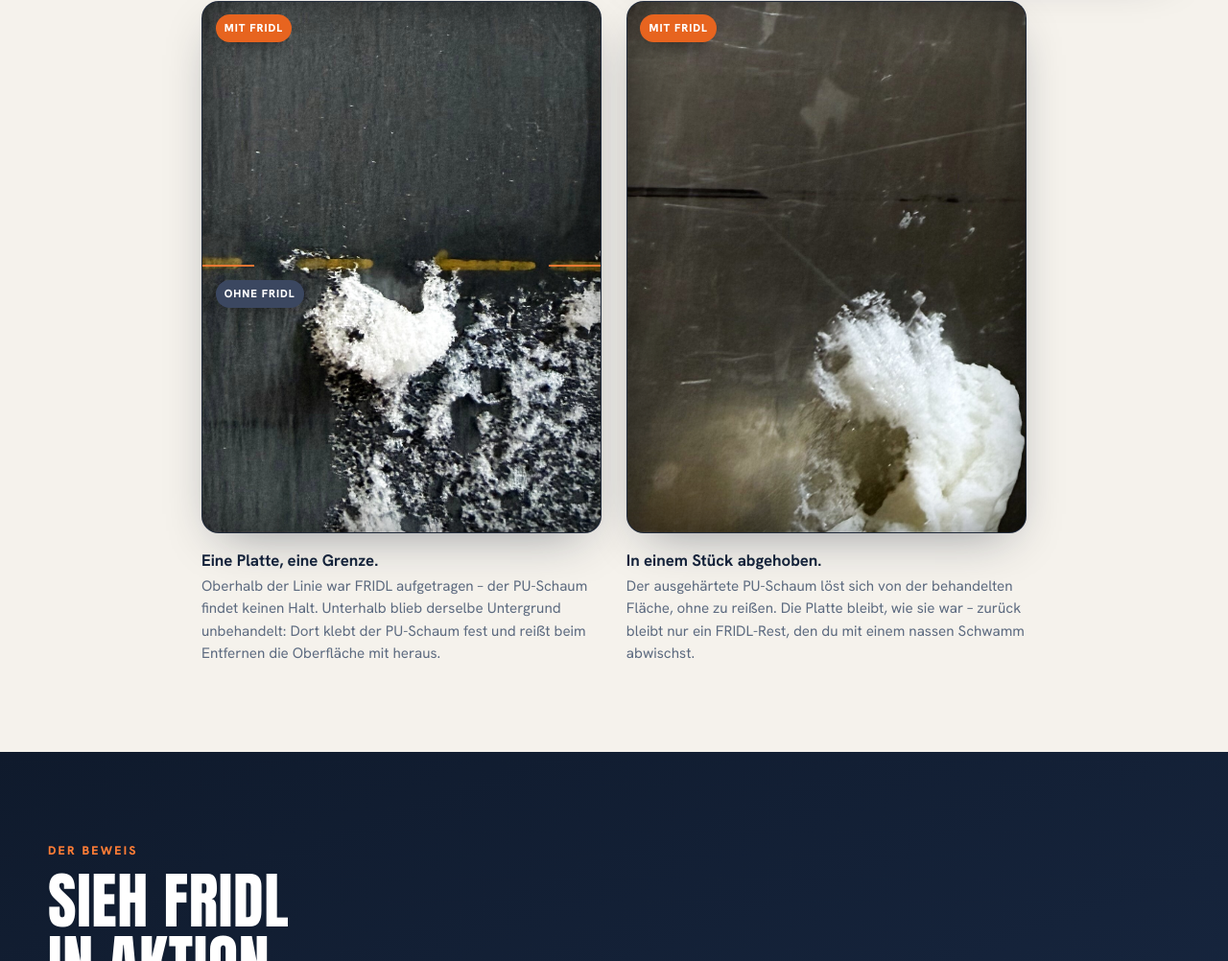
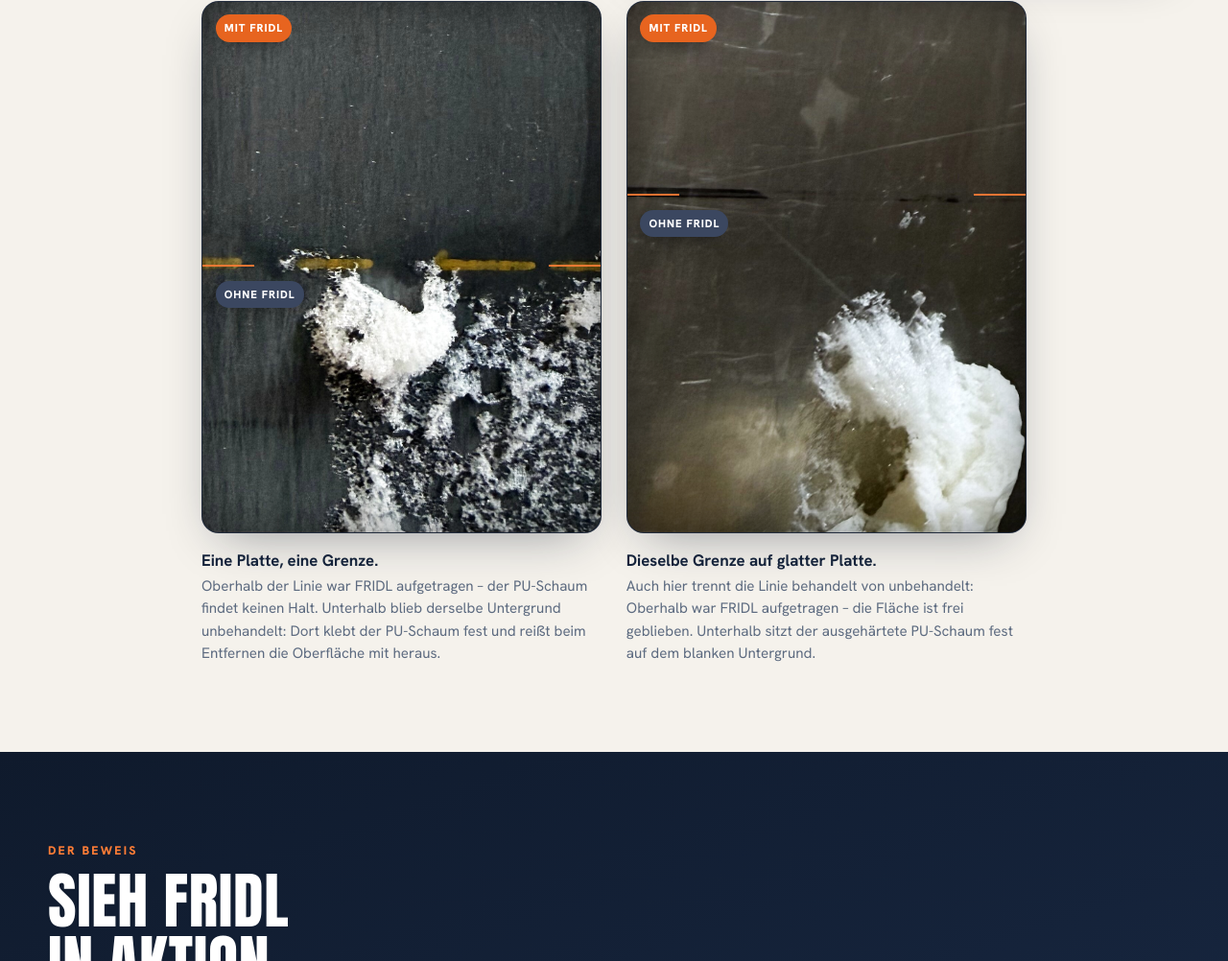
Before and after one commit to rasmuswitt-maker/fridl-website, a plain HTML site: page index.html in a window 1280 px wide. Shown: the part 2709-3711 px from the top of the page at 96% size. Drawn offline with Linux system fonts and the light colour scheme.

Commit message:
Beschrifte auch das zweite Beweisfoto als Grenze behandelt/unbehandelt
Auch auf der glatten Platte markiert eine Linie die Grenze: oberhalb war
FRIDL aufgetragen, unterhalb nicht. Das zweite Foto bekommt deshalb
dieselbe Beschriftung wie das erste - Randmarkierungen auf Hoehe der
Linie und den Chip "Ohne FRIDL" darunter.

Die Hoehe der Grenze steckt jetzt in der CSS-Variablen --split (49,6 %
beim ersten, 36,2 % beim zweiten Foto); Markierungen und Chip richten
sich danach aus.

Co-Authored-By: Claude Opus 5 (1M context) <noreply@anthropic.com>

```diff
--- a/index.html
+++ b/index.html
@@ -362,10 +362,10 @@
   }
   .chip-with { background:var(--orange); }
   .chip-without { background:#3b4760; }
+  .proof-split { --split: 49.6%; }
   .proof-split .chip-with { top:.85rem; }
-  .proof-split .chip-without { top:52.5%; }
-  .proof-single .chip-with { top:.85rem; }
-  .proof-edge { position:absolute; top:49.6%; z-index:2; width:13%; border-top:2px solid var(--orange-2); opacity:.9; }
+  .proof-split .chip-without { top: calc(var(--split) + 3%); }
+  .proof-edge { position:absolute; top: var(--split); z-index:2; width:13%; border-top:2px solid var(--orange-2); opacity:.9; }
   .proof-edge.left { left:0; }
   .proof-edge.right { right:0; }
   .proof figcaption { margin-top:.9rem; font-size:.95rem; line-height:1.55; color:var(--muted); }
@@ -708,10 +708,12 @@
        Fussnote, FAQ und dem Nachsatz unter den Einsatzbereichen.
      - Beweisfotos (21.11.2026): vorher.png/nachher.png (nur 160x170 px,
        hochskaliert) ersetzt durch zwei echte Makroaufnahmen -
-       assets/fridl-grenze.jpg zeigt behandelt und unbehandelt auf EINER
-       Platte, die gelbe Linie ist die Grenze; assets/fridl-abgehoben.jpg
-       zeigt den abgehobenen PU-Schaum. Neue Klassen .proof-* statt .ba-*,
-       Bilder im Seitenverhaeltnis 3:4 und ohne Beschnitt.
+       beide zeigen behandelt und unbehandelt auf EINER Platte, getrennt
+       durch eine Linie: assets/fridl-grenze.jpg (gelbe Linie bei 49,6 %)
+       und assets/fridl-abgehoben.jpg (dunkle Linie bei 36,2 %). Die Hoehe
+       der Grenze steckt je Karte in der CSS-Variablen --split, daran
+       haengen Randmarkierungen und der Chip "Ohne FRIDL". Neue Klassen
+       .proof-* statt .ba-*, Bilder im Seitenverhaeltnis 3:4 ohne Beschnitt.
 
      NICHT AKUT / SPÄTER KLÄREN
      - Werbeinteresse wecken bei Würth, Fischer, Soudal?
@@ -869,16 +871,19 @@
           Unterhalb blieb derselbe Untergrund unbehandelt: Dort klebt der PU-Schaum fest und reißt
           beim Entfernen die Oberfläche mit heraus.</figcaption>
       </figure>
-      <figure class="proof proof-single reveal">
+      <figure class="proof proof-split reveal" style="--split:36.2%;">
         <div class="proof-media">
           <span class="proof-chip chip-with">Mit FRIDL</span>
+          <span class="proof-edge left"></span>
+          <span class="proof-edge right"></span>
+          <span class="proof-chip chip-without">Ohne FRIDL</span>
           <img src="assets/fridl-abgehoben.jpg" width="1072" height="1430" loading="lazy" decoding="async"
-               alt="Ausgehärteter PU-Schaum liegt lose auf einer mit FRIDL behandelten Platte, die Oberfläche darunter ist unbeschädigt." />
+               alt="Glatte Platte: oberhalb der Linie war FRIDL aufgetragen und die Fläche ist frei geblieben; unterhalb sitzt der ausgehärtete PU-Schaum auf dem unbehandelten Untergrund fest." />
         </div>
-        <figcaption><b>In einem Stück abgehoben.</b>
-          Der ausgehärtete PU-Schaum löst sich von der behandelten Fläche, ohne zu reißen.
-          Die Platte bleibt, wie sie war – zurück bleibt nur ein FRIDL-Rest, den du mit einem
-          nassen Schwamm abwischst.</figcaption>
+        <figcaption><b>Dieselbe Grenze auf glatter Platte.</b>
+          Auch hier trennt die Linie behandelt von unbehandelt: Oberhalb war FRIDL aufgetragen –
+          die Fläche ist frei geblieben. Unterhalb sitzt der ausgehärtete PU-Schaum fest auf dem
+          blanken Untergrund.</figcaption>
       </figure>
     </div>
   </div>
```
